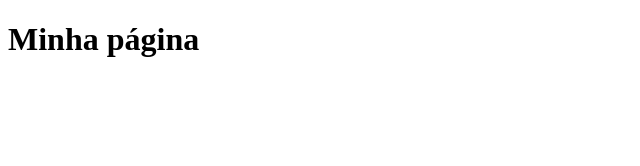
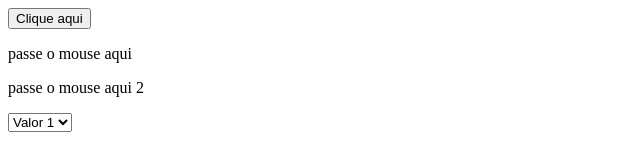
Before and after one commit to CelioRochadaSilva/aula_java_script, a plain HTML site: page index.html in a window 1280 px wide. Shown: the whole page, without its empty margins (0-640 px from the left). Drawn offline with Linux system fonts and the light colour scheme.

Commit message:
Exercicios finais
Exercicios finais

```diff
--- a/index.html
+++ b/index.html
@@ -4,9 +4,19 @@
     <title> Minha pagina </title>
     <meta charset="utf-8">
     <script type="text/javascript" src="js/main.js"></script>
-    <body>
+    <body onload="loud()">
 
-        <h1> Minha página</h1>
+        <button type="button" onclick="botao()"> Clique aqui</button>
+        <p id="agradecimento" onclick="redirecionar()"></p>
+
+        <p id="mousemove" onmouseover="trocar(this)" onmouseout="voltar(this)">passe o mouse aqui</p> <!-- vai exibir alert com mensagens sem clique -->
+        <p id="mousemove2" onmouseover="trocar(this)" onmouseout="voltar(this)">passe o mouse aqui 2</p>
+
+        <select onchange="funcaoChange(this)">
+            <option value="1"> Valor 1</option>
+            <option value="2"> Valor 2</option>
+            <option value="3"> Valor 3</option>
+        </select>
     </body>
 </head>
 
--- a/js/main.js
+++ b/js/main.js
@@ -28,11 +28,90 @@ alert(fruta.cor); //vai exibir alert de cor da maçã */
 //var frutas =[ {nome: "maçã" , cor: "vermelha" },{ nome: "pera" , cor: "verde" }] // exemplo uso lista de dicionario
 //console.log(frutas[0].nome); // vai exibinoe da fruta: maçã
 //alert(frutas[1].cor); //vai exibir alert de cor da maçã
-var idade = 18;
-if (idade > 18){
+
+// var idade = prompt("Qual sua idade ?"); // vai exibir uma pergunta e de acordo com idade exibira mensagem maior ou menor de idade
+
+//var idade = 18;
+/* if (idade >= 18){ // vai exibis maior de idade
+
     alert("maior de idade");
 }else{
     alert("menor de idade");
 
 }
-console.log(idade)
+console.log(idade) */
+
+
+/*  var count = 0;
+while(count <= 5){
+    console.log (count); // vai exibir de 0 ate 4 ou seja estrutura de repetição
+    count = count + 1; ou count++
+} */
+
+/* var count ;
+for(count=1 ; count <= 5; count++){ // vai iniciar um alerta de 1 ate 5
+    alert(count);
+}; */
+
+/*
+var d = new Date();
+alert(d.getMonth()+1); // vai exibir o mes atual */
+
+/* var d = new Date();
+alert(d.getUTCMinutes()); // vai exibir minuto da hora  /*/
+
+ /*  function soma(n1 , n2){
+    return n1 + n2;
+}
+
+    function setReplace(frase , nome , novo_nome){
+       return frase.replace(nome , novo_nome)
+    }
+alert(soma(5 ,10));  // vai exibir 15
+alert(setReplace("vai Japão" , "Japão" ,  "Brasil")); // vai exibir vai Brasil(retira Japão) */
+
+/* function validarIdade (idade) {
+    var validar;
+    if(idade >= 18){
+        console.log("maior de idade")
+        validar = true;
+    }else{
+        console.log("menor de idade")
+        validar = false;
+    }
+
+}
+var idade = prompt("Digite sua idade");
+console.log(validarIdade(idade)); */
+
+
+function botao(){
+    document.getElementById("agradecimento") .innerHTML = "Obrigado por clicar";
+    //console.log(document.getElementById("agradecimento"));
+    //alert("Obrigado por clicar");
+
+}
+function redirecionar() {
+    //window.open("https://www.global-lab.playblackdesert.com/Main/Index"); // vai proporciona redirecionanmento para pagina
+    window.location.href="https://www.global-lab.playblackdesert.com/Main/Index"; // vai proporciona redirecionanmento para pagina
+
+}
+function trocar(elemento) {
+   // document.getElementById("mousemove") .innerHTML = "Obrigado por passar o mouse";
+   // alert("trocar texto");
+   elemento.innerHTML = "Obrigado por passar o mouse";
+
+}
+function voltar(elemento) {
+   // document.getElementById("mousemove") .innerHTML = "Passe o mouse aqui";
+    elemento.innerHTML = "Passe o mouse aqui";
+
+}
+function loud() {
+    alert("Pagina carregada");
+
+}
+function funcaoChange(elemento) {
+    console.log(elemento.value)
+
+}
```
